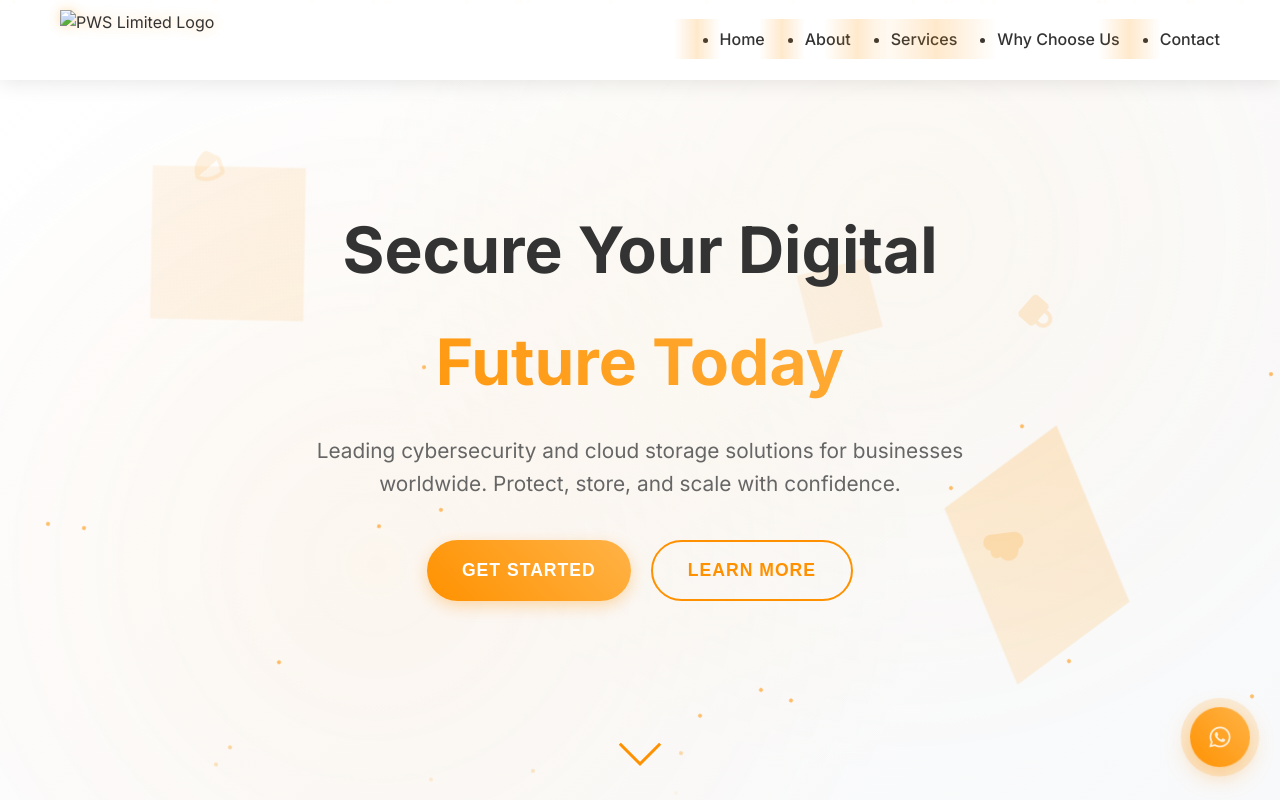
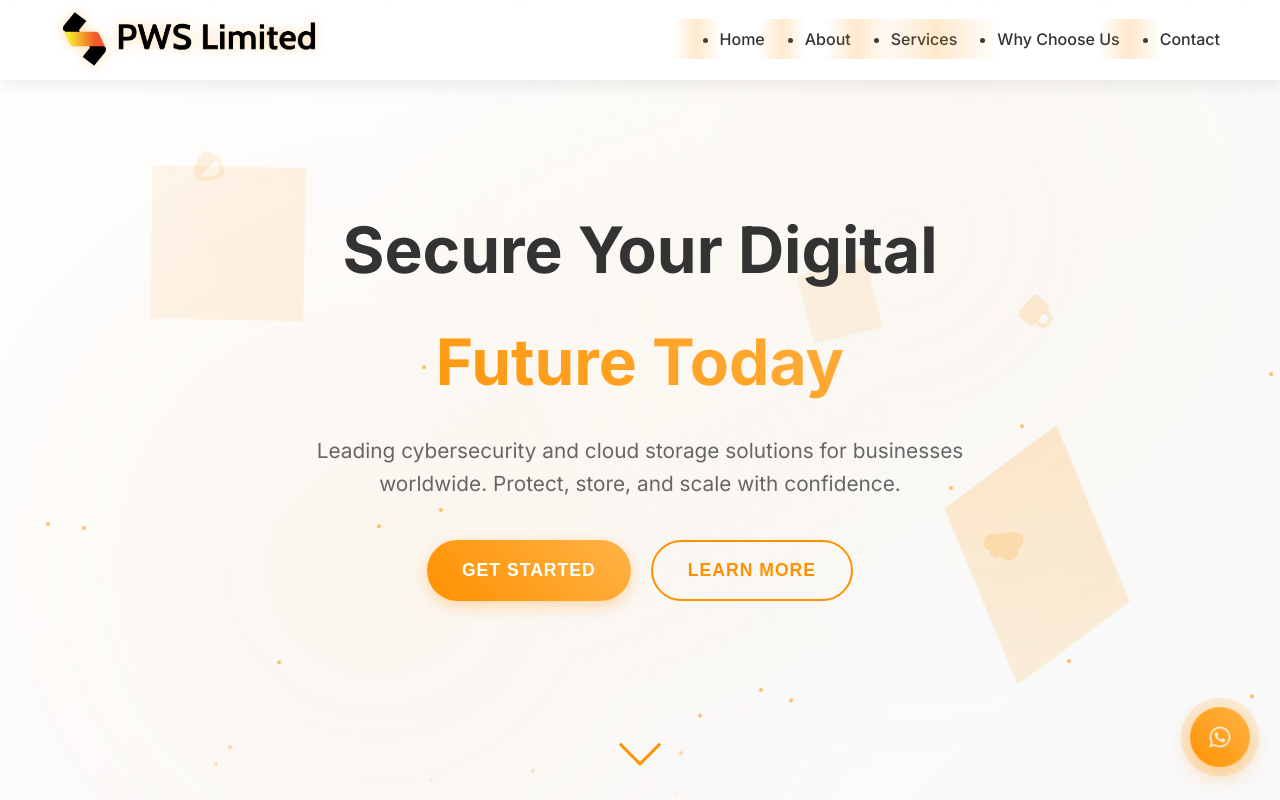
Before and after one commit to GaniraDennis/PWS-LIMITED, a plain HTML site: page index.html in a window 1280 px wide. Shown: the top 800 px of the page. Drawn offline with Linux system fonts and the light colour scheme.

Commit message:
Update index.html

```diff
--- a/index.html
+++ b/index.html
@@ -1536,7 +1536,7 @@
     <!-- Navigation -->
     <nav class="navbar">
         <div class="nav-container">
-            <img src=".PWS logo.png" alt="PWS Limited Logo" class="logo-img">
+            <img src="/PWS logo.png" alt="PWS Limited Logo" class="logo-img">
             <ul class="nav-menu">
                 <li><a href="#home" class="nav-link">Home</a></li>
                 <li><a href="#about" class="nav-link">About</a></li>
@@ -1805,7 +1805,7 @@
     <footer class="footer">
         <div class="container">
             <div class="footer-content">
-                <img src="assets/pws-logo.png" alt="PWS Limited Logo" class="logo-img">
+                <img src="PWS logo.png" alt="PWS Limited Logo" class="logo-img">
                 <p class="footer-text">
                     PWS Limited - Your trusted partner for cybersecurity and cloud storage solutions.
                     Protecting businesses worldwide with advanced security technologies and reliable cloud infrastructure.
```
